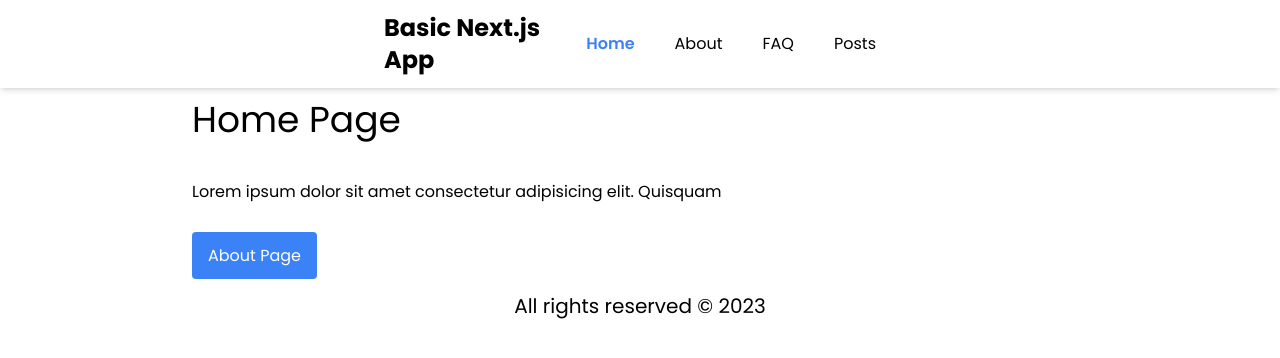
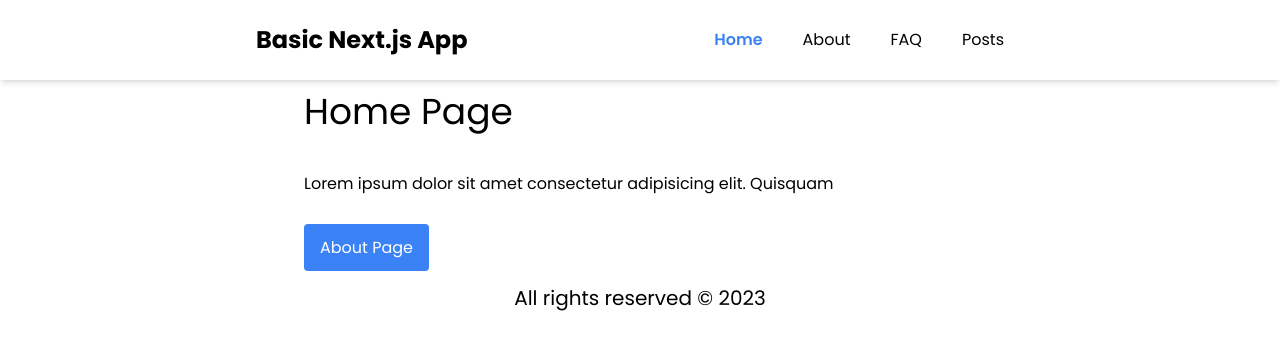
Before and after one commit to rayhanalshorif133/Next_Js_Basic_Learn, a Next.js app: page / in a window 1280 px wide. Shown: the top 358 px of the page. Built offline with nearby package versions, Linux system fonts and the light colour scheme.

Commit message:
responsive config add

```diff
--- a/app/components/Header.jsx
+++ b/app/components/Header.jsx
@@ -31,7 +31,7 @@ export default function Header() {
 
     return (
         <div className='shadow-md w-full sticky top-0 z-10 bg-white'>
-            <nav className='flex justify-between items-center py-3 px-96 '>
+            <nav className='flex justify-between items-center 3xl:py-3 2xl:py-2 3xl:px-96 2xl:px-64'>
             <p className='text-2xl font-bold text-grey-800'>
                 Basic Next.js App
             </p>
--- a/app/layout.js
+++ b/app/layout.js
@@ -24,7 +24,7 @@ export default function RootLayout({ children }) {
       </Head>
       <body className={poppins.className}>
         <Header />
-        <div className='max-w-4xl mx-auto mt-3'>
+        <div className='max-w-4xl 2xl:max-w-2xl mx-auto mt-3'>
           {children}
         </div>
         <Footer />
--- a/tailwind.config.js
+++ b/tailwind.config.js
@@ -6,12 +6,13 @@ module.exports = {
     './app/**/*.{js,ts,jsx,tsx,mdx}',
   ],
   theme: {
-    extend: {
-      backgroundImage: {
-        'gradient-radial': 'radial-gradient(var(--tw-gradient-stops))',
-        'gradient-conic':
-          'conic-gradient(from 180deg at 50% 50%, var(--tw-gradient-stops))',
-      },
+    screens: {
+      'lg': '640px',
+      'xl': '1024px',
+      '2xl': '1280px',
+      '3xl': '1536px',
+      '4xl': '1920px',
+      '5xl': '2560px',
     },
   },
   plugins: [],
```
Also changed, not shown: 1 other file (tests, documents, lock files or other folders).
